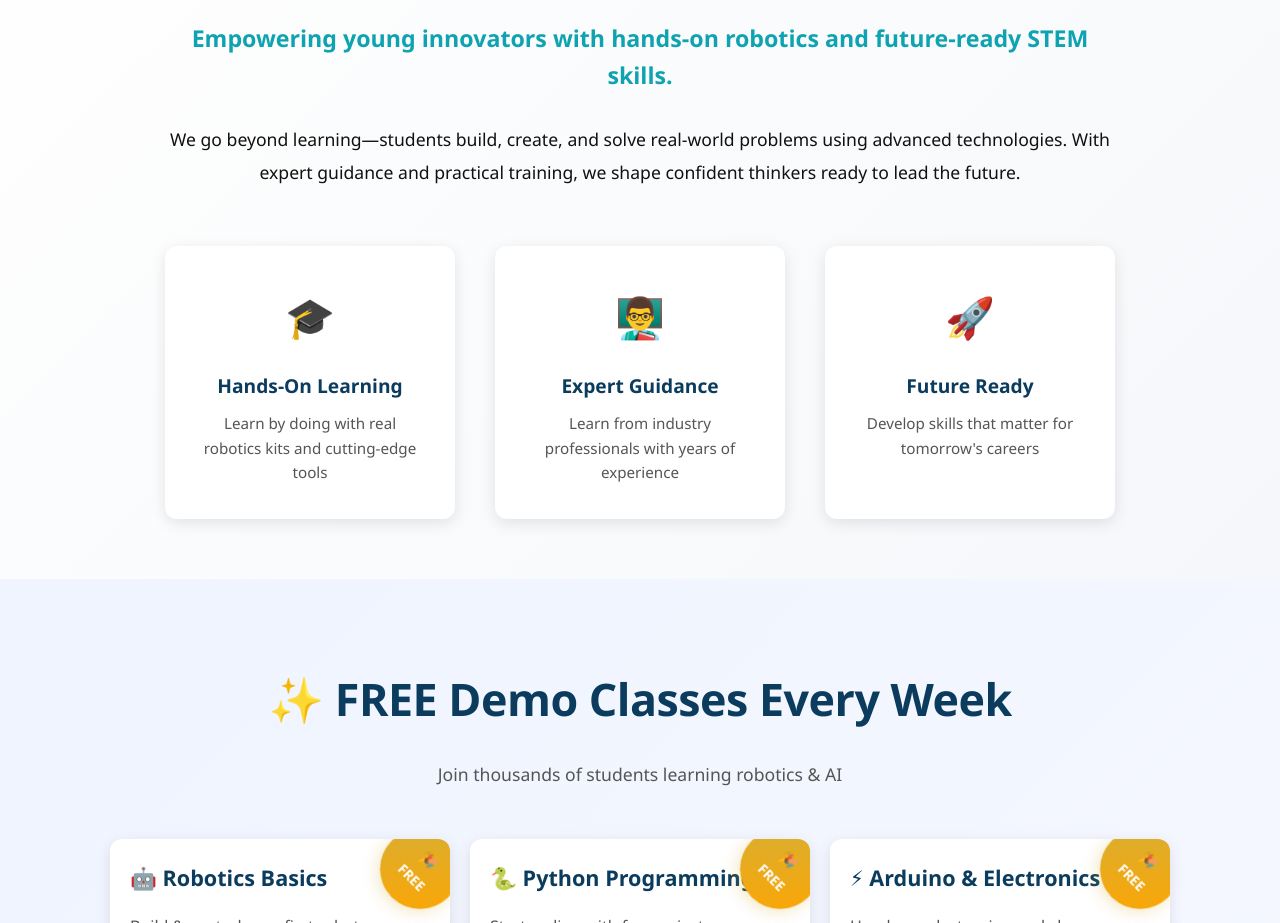
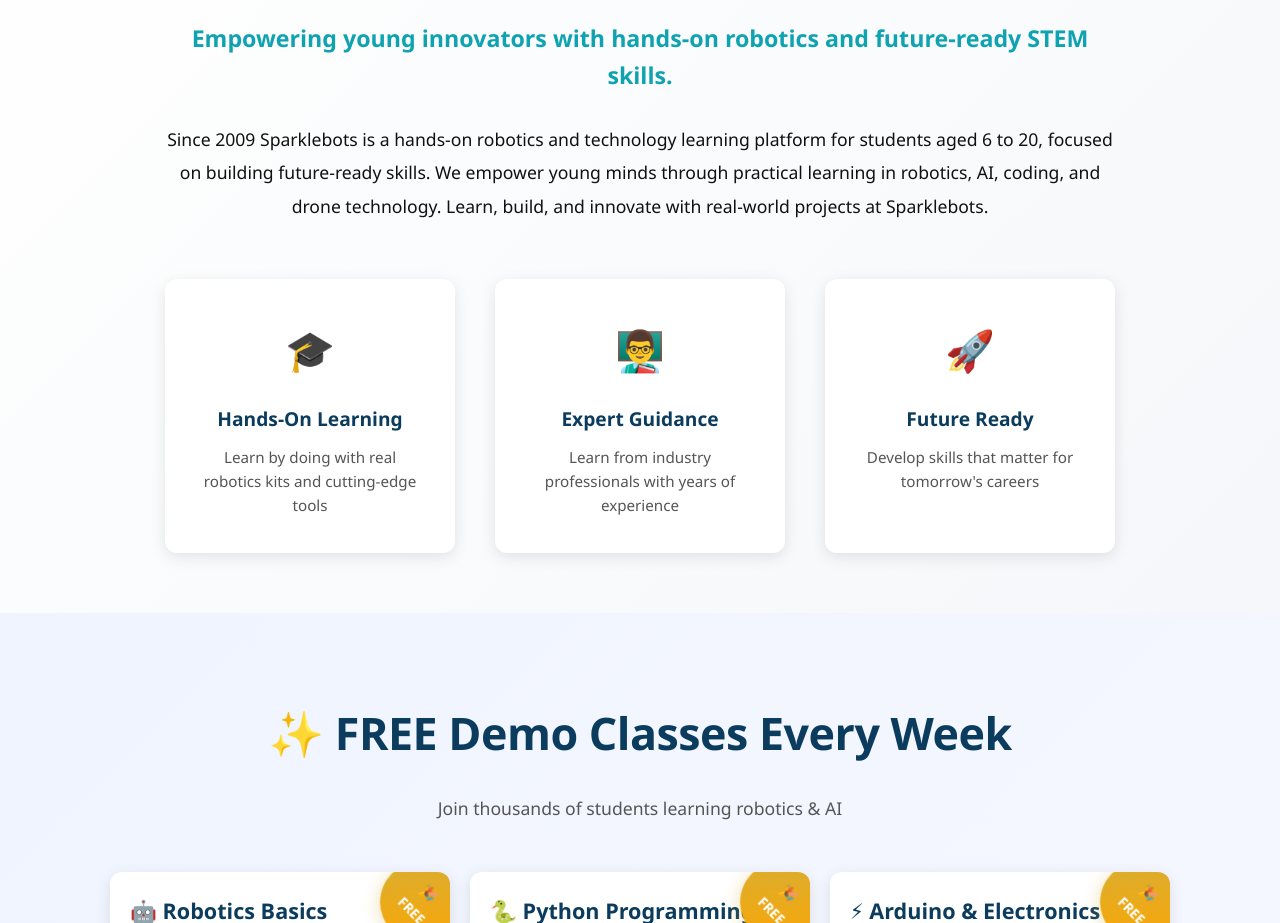
Before and after one commit to panshiv158-alt11/Sparkle-bot, a website: page index.html in a window 1280 px wide. Shown: the part 960-1883 px from the top of the page. Drawn offline with Linux system fonts and the light colour scheme; a script that the page names is missing.

Commit message:
Update index.html

```diff
--- a/index.html
+++ b/index.html
@@ -94,10 +94,7 @@
               future-ready STEM skills.
             </p>
             <p class="about-description">
-              We go beyond learning—students build, create, and solve real-world
-              problems using advanced technologies. With expert guidance and
-              practical training, we shape confident thinkers ready to lead the
-              future.
+             Since 2009 Sparklebots is a hands-on robotics and technology learning platform for students aged 6 to 20, focused on building future-ready skills. We empower young minds through practical learning in robotics, AI, coding, and drone technology. Learn, build, and innovate with real-world projects at Sparklebots.
             </p>
             <div class="about-highlights">
               <div class="highlight-item">
```
